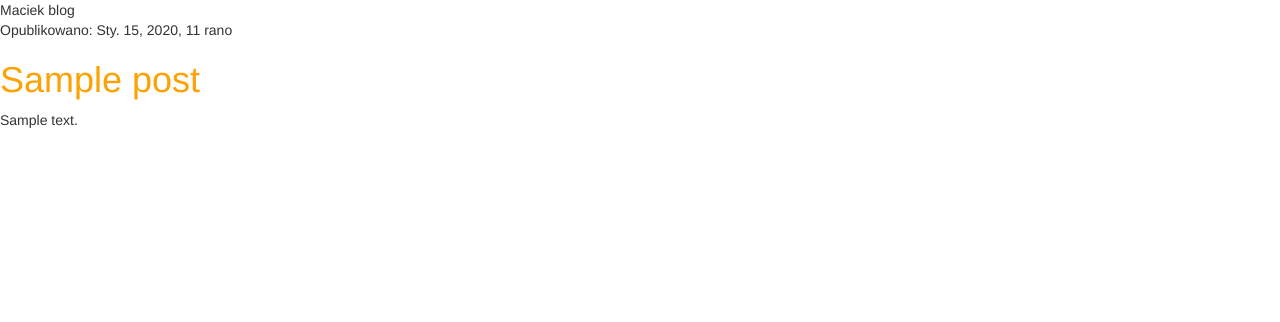
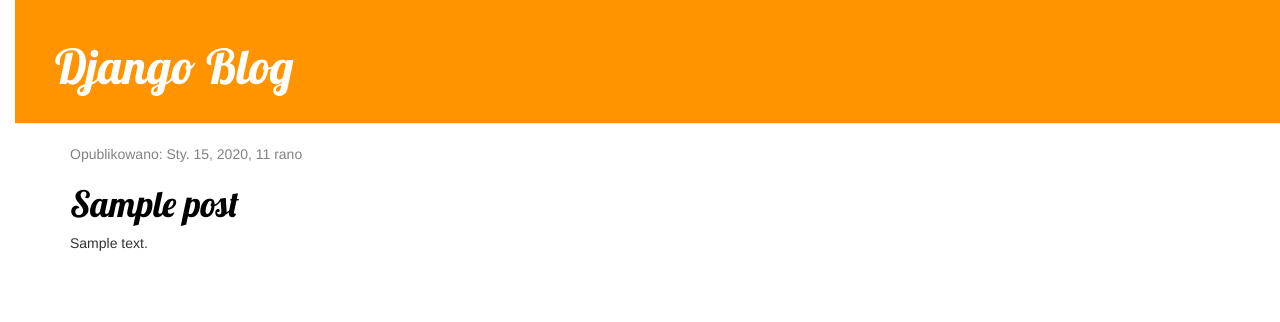
Before and after one commit to macolszewski/django_tests, a Django app: page / in a window 1280 px wide. Shown: the top 322 px of the page. Run offline with Django 3.2, Linux system fonts and the light colour scheme; tables that the repository leaves empty hold one stand-in row (values such as "Sample post"); some libraries are stand-ins or nearby versions.

Commit message:
My first commit

```diff
--- a/blog/templates/blog/post_list.html
+++ b/blog/templates/blog/post_list.html
@@ -1,19 +1,32 @@
 <!DOCTYPE html>
 {% load static %}
 <html lang="en">
-<head>Maciek blog
+<head>
+    <title>MacOlszewski - Blog</title>
 <link rel="stylesheet" href="//maxcdn.bootstrapcdn.com/bootstrap/3.2.0/css/bootstrap.min.css">
 <link rel="stylesheet" href="//maxcdn.bootstrapcdn.com/bootstrap/3.2.0/css/bootstrap-theme.min.css">
 <link rel="stylesheet" href="{% static 'css/blog.css' %}">
+<link href="//fonts.googleapis.com/css?family=Lobster&subset=latin,latin-ext" rel="stylesheet" type="text/css">
 </head>
 <body>
-{% for post in posts %}
-    <div>
-        <p>Opublikowano: {{ post.published_date }}</p>
-        <h1><a href="">{{ post.title }}</a></h1>
-        <p>{{ post.text|linebreaksbr }}</p>
+<div class="page-header">
+    <h1><a href="/">Django Blog</a> </h1>
+</div>
+<div class="content container">
+    <div class="row">
+        <div class="col-md-8">
+            {% for post in posts %}
+                <div class="post">
+                    <div class="date">
+                        <p>Opublikowano: {{ post.published_date }}</p>
+                    </div>
+                    <h1><a href="">{{ post.title }}</a></h1>
+                    <p>{{ post.text|linebreaksbr }}</p>
+                </div>
+            {% endfor %}
+        </div>
     </div>
-{% endfor %}
+</div>
 
 </body>
 </html>
--- a/blog/templates/blog/static/css/blog.css
+++ b/blog/templates/blog/static/css/blog.css
@@ -1,3 +1,55 @@
 h1 a {
     color: #FCA205;
+    font-family: 'Lobster';
 }
+
+body {
+    padding-left: 15px;
+}
+
+.page-header {
+    background-color: #ff9400;
+    margin-top: 0;
+    padding: 20px 20px 20px 40px;
+}
+
+.page-header h1, .page-header h1 a, .page-header h1 a:visited, .page-header h1 a:active {
+    color: #ffffff;
+    font-size: 36pt;
+    text-decoration: none;
+}
+
+.content {
+    margin-left: 40px;
+}
+
+h1, h2, h3, h4 {
+    font-family: 'Lobster', cursive;
+}
+
+.date {
+    color: #828282;
+}
+
+.save {
+    float: right;
+}
+
+.post-form textarea, .post-form input {
+    width: 100%;
+}
+
+.top-menu, .top-menu:hover, .top-menu:visited {
+    color: #ffffff;
+    float: right;
+    font-size: 26pt;
+    margin-right: 20px;
+}
+
+.post {
+    margin-bottom: 70px;
+}
+
+.post h1 a, .post h1 a:visited {
+    color: #000000;
+}
```
